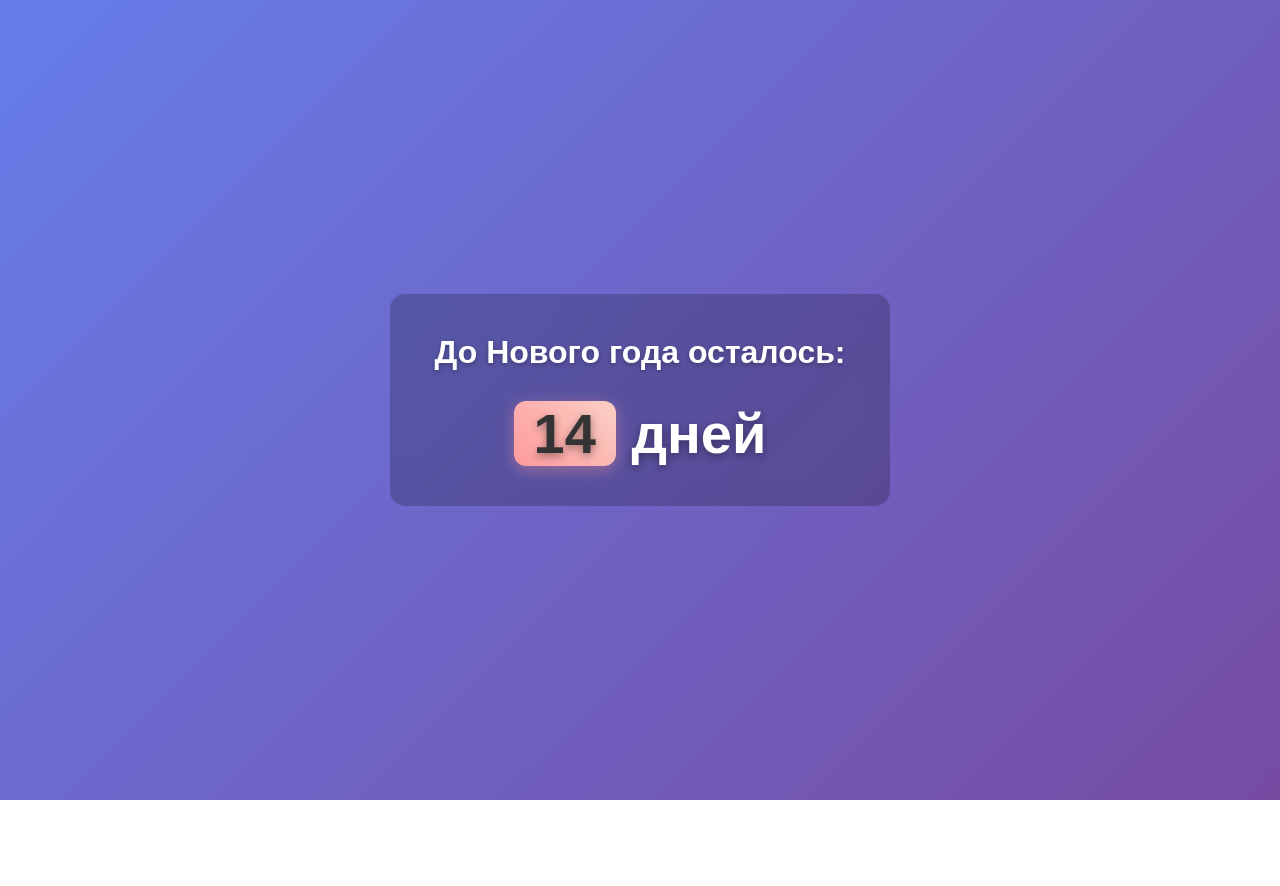
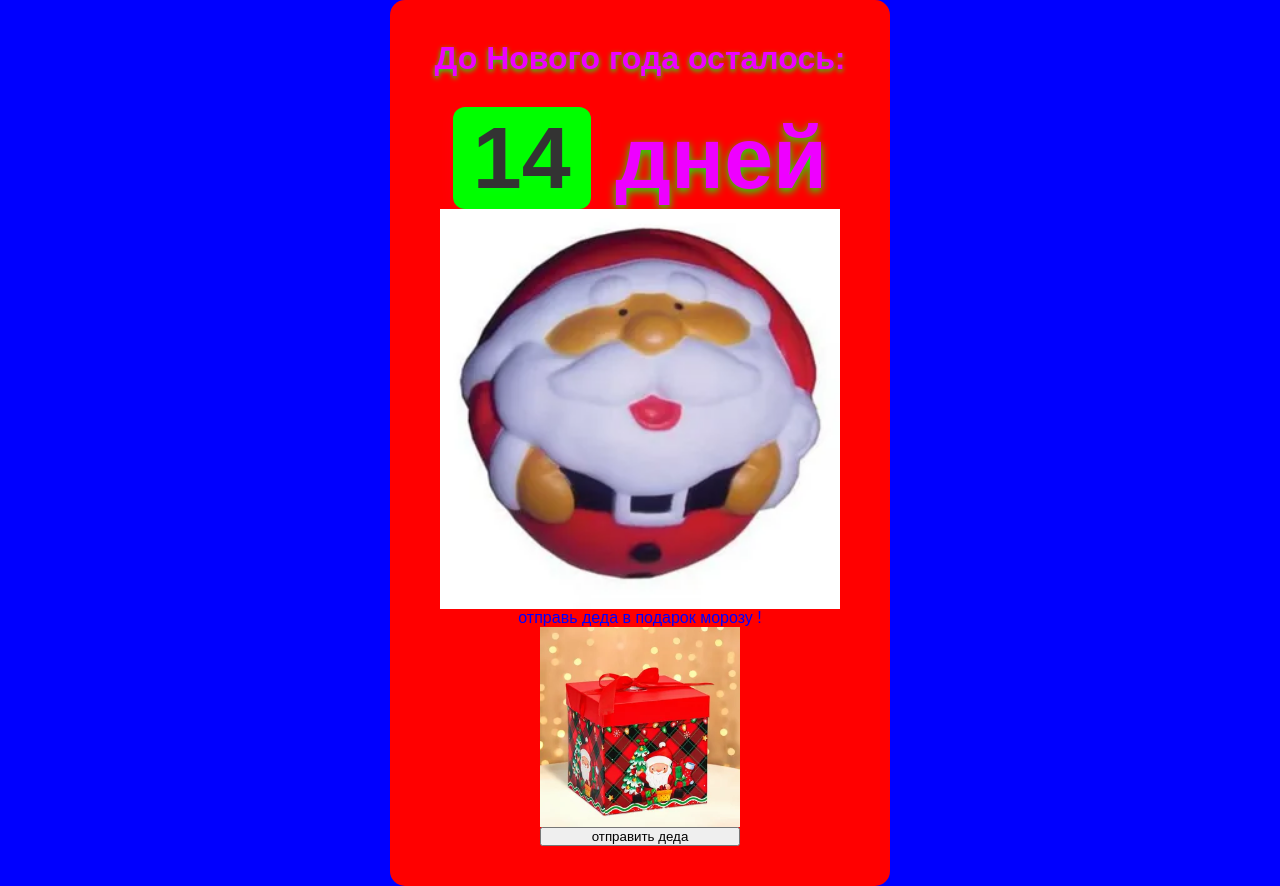
Before and after one commit to it-kaluga/zed, a plain HTML site: page index.html in a window 1280 px wide. Before the commit the page ends 800 px from the top, so only its background shows below. Drawn offline with Linux system fonts and the light colour scheme.

Commit message:
Add files via upload

```diff
--- a/index.html
+++ b/index.html
@@ -12,6 +12,11 @@
     <div class="countdown">
       <span id="days">0</span> дней
     </div>
+    <img id="pipi" src="прьi.webp" alt="" srcset="">
+    <p id="prezent">отправь деда в подарок морозу !</p>
+    <img src="i (1).webp" alt="">
+    <br>
+    <button id="button">отправить деда</button>
   </div>
   <script src="script.js"></script>
 </body>
--- a/script.js
+++ b/script.js
@@ -1,3 +1,5 @@
+let button = document.getElementById('button');
+
 function updateCountdown() {
   const today = new Date();
   const currentYear = today.getFullYear();
@@ -8,3 +10,10 @@ function updateCountdown() {
 }
 updateCountdown();
 setInterval(updateCountdown, 60000);
+
+
+
+
+button.onclick = ()=>{
+  alert('дед потерян')
+}
--- a/styles.css
+++ b/styles.css
@@ -5,7 +5,7 @@
 }
 body {
   font-family: 'Arial', sans-serif;
-  background: linear-gradient(135deg, #667eea 0%, #764ba2 100%);
+  background: blue;
   min-height: 100vh;
   display: flex;
   justify-content: center;
@@ -13,8 +13,8 @@ body {
 }
 .countdown-container {
   text-align: center;
-  color: white;
-  background-color: rgba(0, 0, 0, 0.2);
+  color: rgb(238, 0, 255);
+  background-color: rgb(255, 0, 0);
   padding: 40px;
   border-radius: 15px;
   backdrop-filter: blur(10px);
@@ -24,21 +24,21 @@ body {
  h1{
   font-size: 2rem;
   margin-bottom: 30px;
-  text-shadow: 0 2px 5px rgba(0, 0, 0, 0.3);
+  text-shadow: 0 2px 5px rgb(0, 255, 26);
  }
 .countdown{
-  font-size: 3.5rem;
+  font-size: 5.5rem;
   font-weight: bold;
-  text-shadow: 0 3px 8px rgba(0, 0, 0, 0.4);
+  text-shadow: 0 3px 8px rgb(0, 255, 8);
 }
 #days {
-  background: linear-gradient(45deg, #ff9a9e, #fad0c4);
+  background: lime;
   color: #333;
   padding: 0 20px;
   border-radius: 12px;
   display: inline-block;
   min-width: 80px;
-  box-shadow: 0 4px 15px rgba(255, 152, 158, 0.4);
+  box-shadow: 0 4px 15px rgb(255, 0, 13);
 }
 @media (max-width: 480px) {
 .countdown-container {
@@ -51,3 +51,16 @@ h1 {
   font-size: 2.5rem;
 }
 }
+
+img{
+  width: 200px;
+}
+#prezent{
+  color: blue;
+}
+#button{
+  width: 200px;
+}
+#pipi{
+  width: 400px;
+}
```
Also changed, not shown: i (1).webp (added), i.webp (added), прьi.webp (added).
